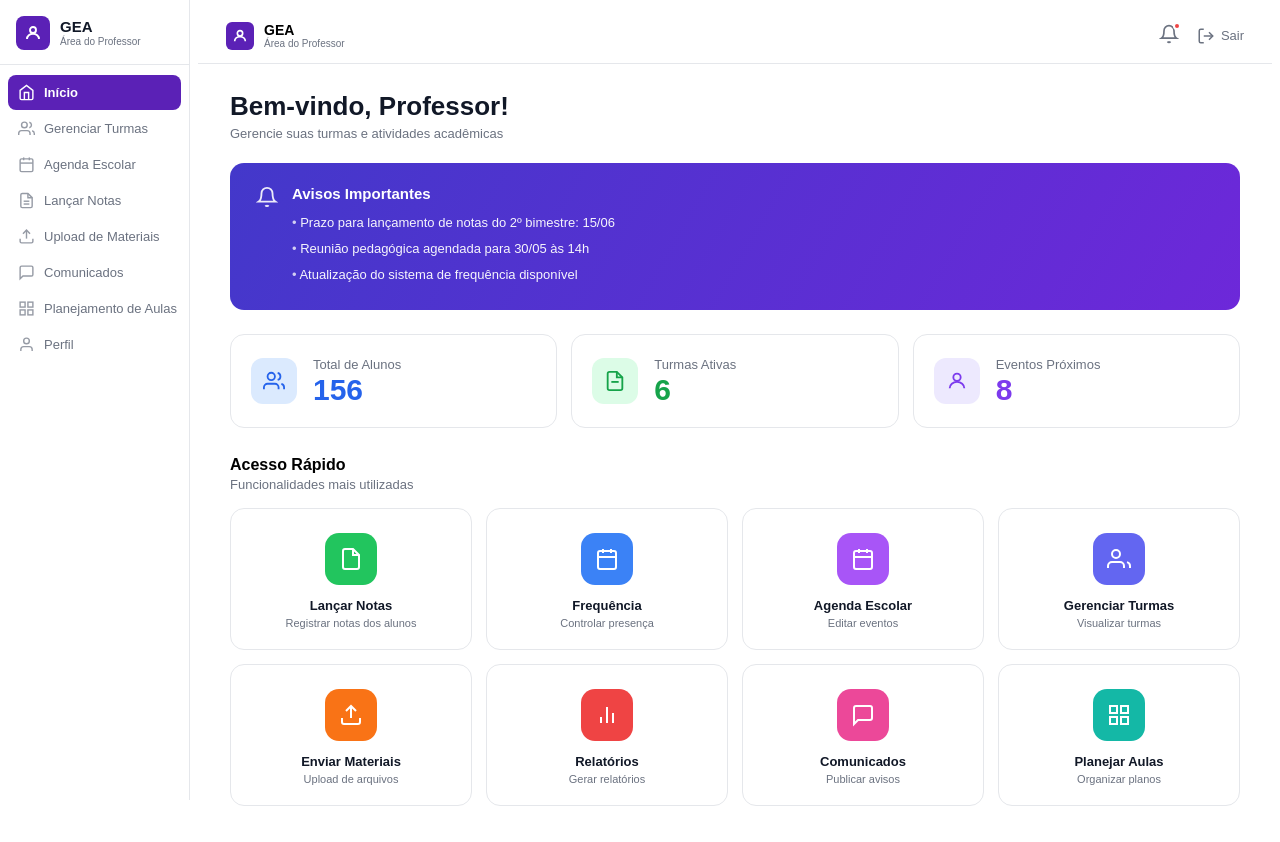
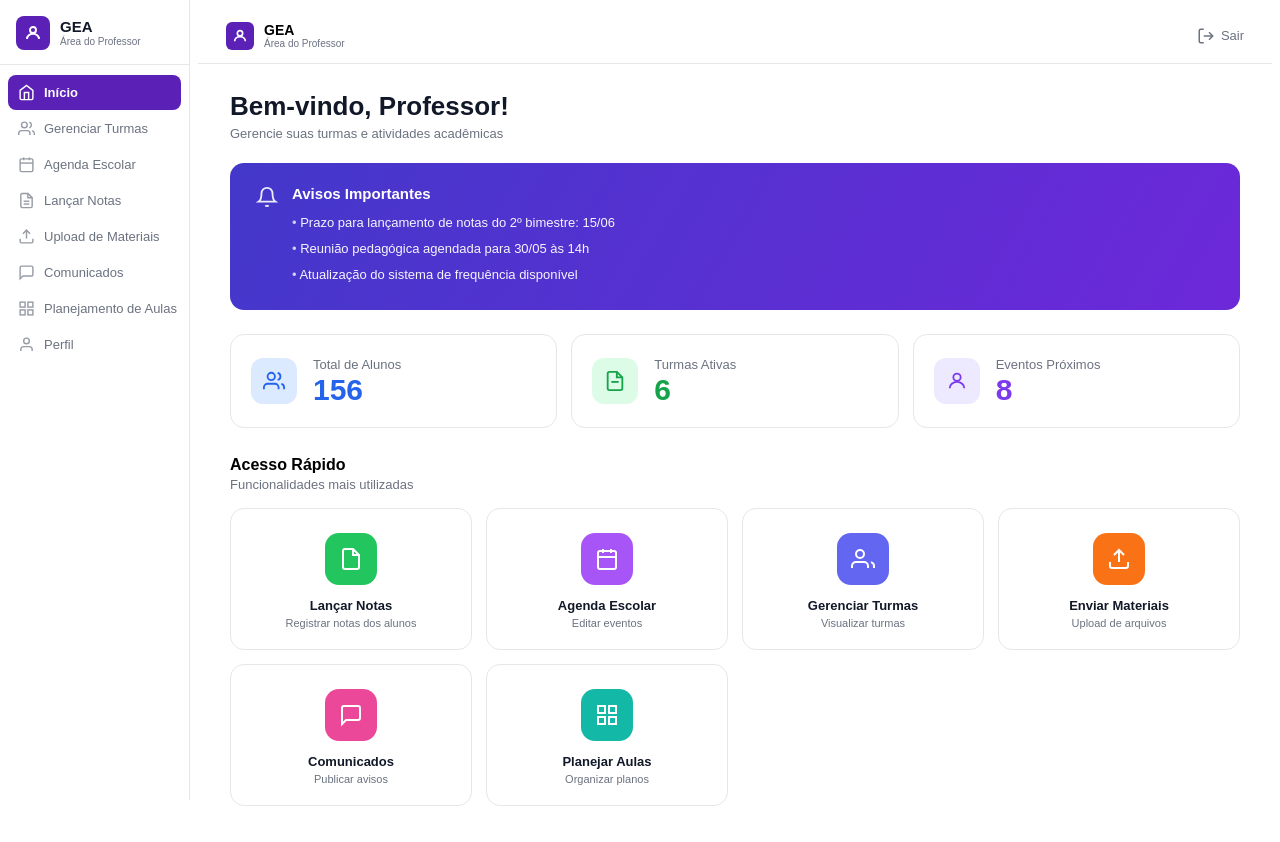
Before and after one commit to Jpzinnnnnn/gestao_academica, an Angular app in the folder frontend/: page /professor in a window 1280 px wide. Built offline with nearby package versions, Linux system fonts and the light colour scheme.

Commit message:
Banco de dados com novas tabelas

```diff
--- a/frontend/src/app/pages/home-professor/home-professor.html
+++ b/frontend/src/app/pages/home-professor/home-professor.html
@@ -92,13 +92,7 @@
         </div>
       </div>
       <div class="tb-right">
-        <div class="bell-wrap">
-          <svg width="20" height="20" viewBox="0 0 24 24" fill="none" stroke="currentColor" stroke-width="2">
-            <path d="M18 8A6 6 0 0 0 6 8c0 7-3 9-3 9h18s-3-2-3-9" />
-            <path d="M13.73 21a2 2 0 0 1-3.46 0" />
-          </svg>
-          <span class="bell-dot"></span>
-        </div>
+
         <button class="logout-btn" (click)="sair()">
           <svg width="18" height="18" viewBox="0 0 24 24" fill="none" stroke="currentColor" stroke-width="2">
             <path d="M9 21H5a2 2 0 0 1-2-2V5a2 2 0 0 1 2-2h4" />
@@ -181,17 +175,7 @@
             <div class="qcard-lbl">Lançar Notas</div>
             <div class="qcard-sub">Registrar notas dos alunos</div>
           </div>
-          <div class="qcard" (click)="goTo('frequencia')">
-            <div class="qcard-ic" style="background:#3b82f6"><svg width="24" height="24" viewBox="0 0 24 24" fill="none"
-                stroke="#fff" stroke-width="2">
-                <rect x="3" y="4" width="18" height="18" rx="2" />
-                <line x1="16" y1="2" x2="16" y2="6" />
-                <line x1="8" y1="2" x2="8" y2="6" />
-                <line x1="3" y1="10" x2="21" y2="10" />
-              </svg></div>
-            <div class="qcard-lbl">Frequência</div>
-            <div class="qcard-sub">Controlar presença</div>
-          </div>
+
           <div class="qcard" (click)="goTo('agenda')">
             <div class="qcard-ic" style="background:#a855f7"><svg width="24" height="24" viewBox="0 0 24 24" fill="none"
                 stroke="#fff" stroke-width="2">
@@ -223,16 +207,7 @@
             <div class="qcard-lbl">Enviar Materiais</div>
             <div class="qcard-sub">Upload de arquivos</div>
           </div>
-          <div class="qcard" (click)="goTo('relatorios')">
-            <div class="qcard-ic" style="background:#ef4444"><svg width="24" height="24" viewBox="0 0 24 24" fill="none"
-                stroke="#fff" stroke-width="2">
-                <line x1="18" y1="20" x2="18" y2="10" />
-                <line x1="12" y1="20" x2="12" y2="4" />
-                <line x1="6" y1="20" x2="6" y2="14" />
-              </svg></div>
-            <div class="qcard-lbl">Relatórios</div>
-            <div class="qcard-sub">Gerar relatórios</div>
-          </div>
+
           <div class="qcard" (click)="goTo('comunicados')">
             <div class="qcard-ic" style="background:#ec4899"><svg width="24" height="24" viewBox="0 0 24 24" fill="none"
                 stroke="#fff" stroke-width="2">
```
Also changed, not shown: 1 other file (tests, documents, lock files or other folders).
